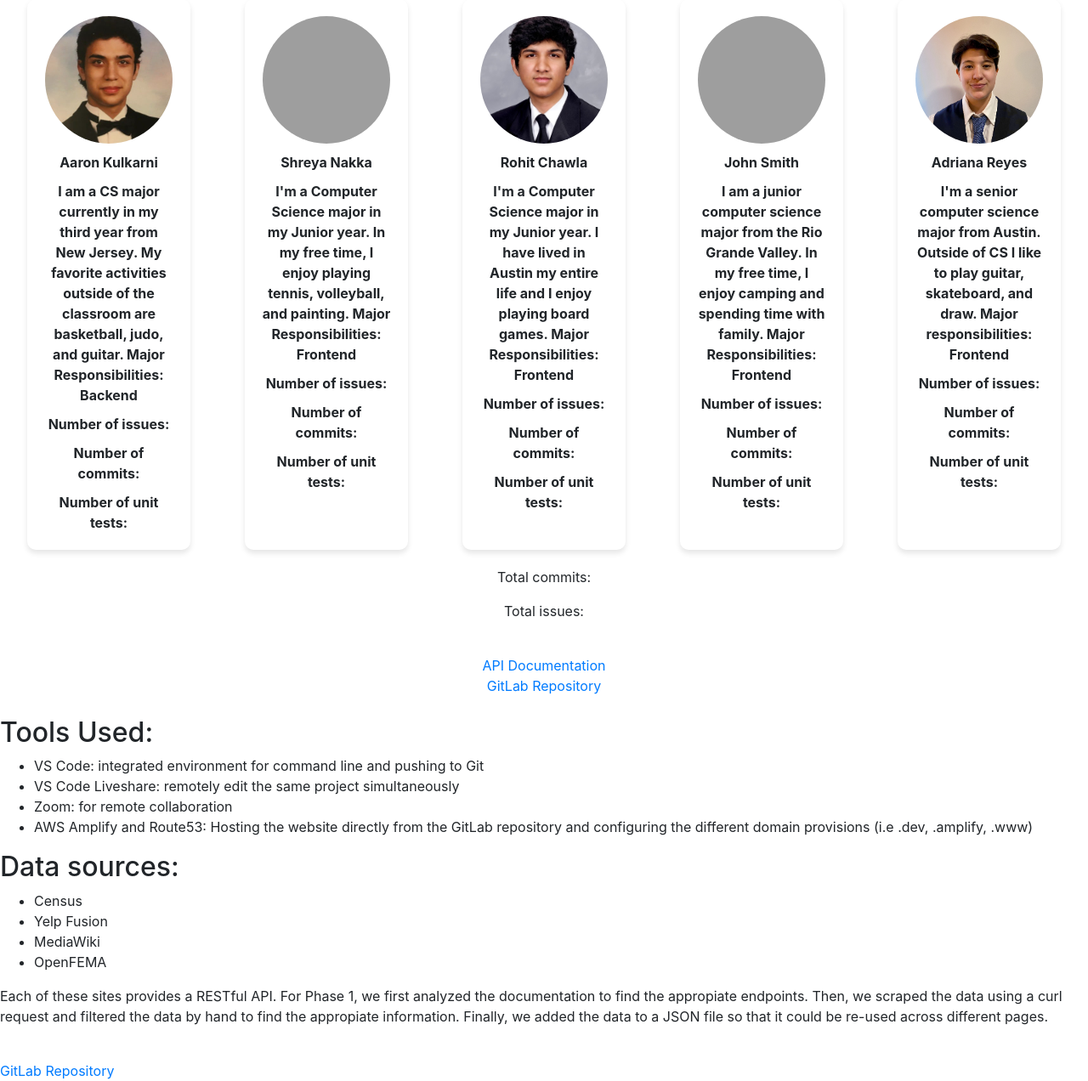
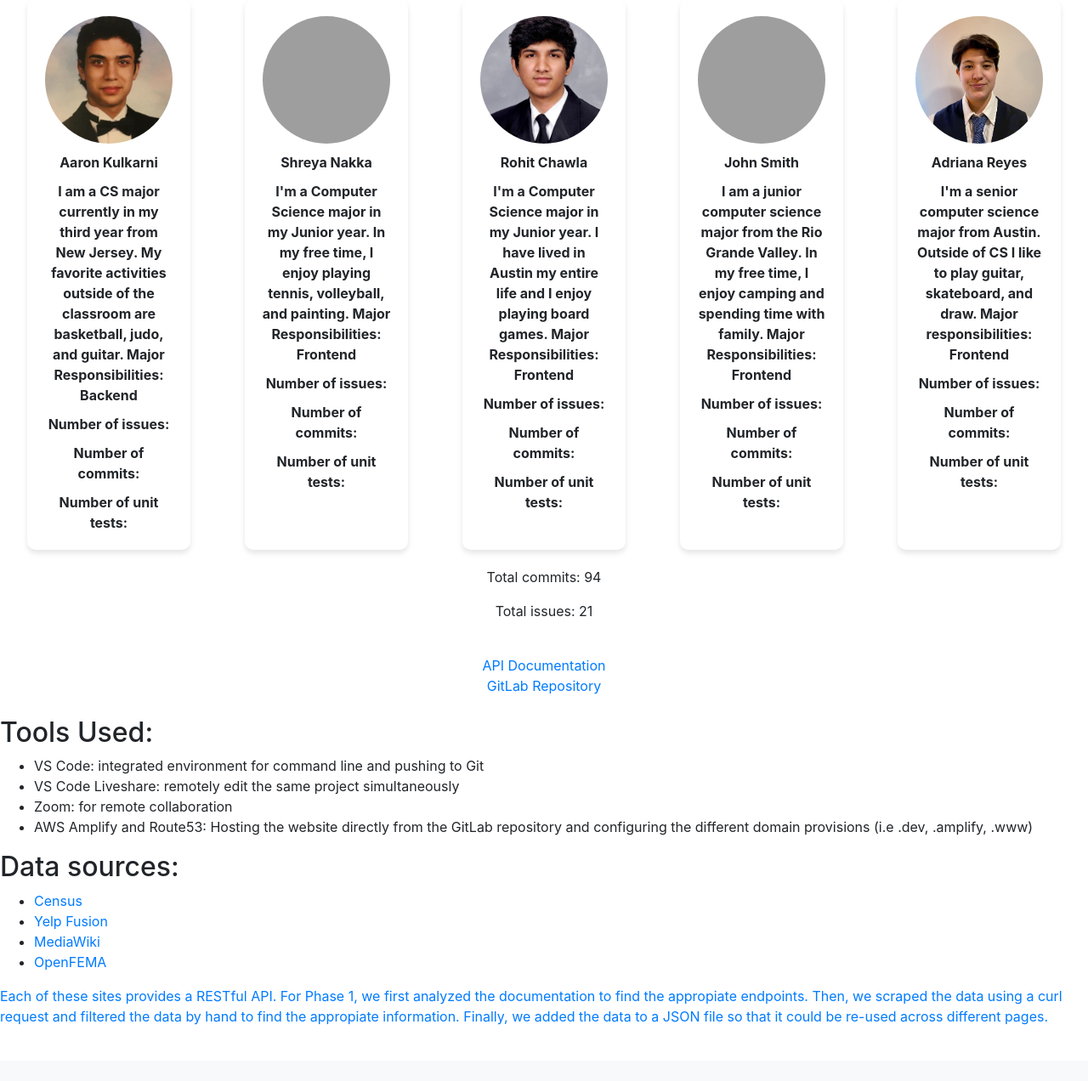
Before and after one commit to shreyanak/stormshelters, a Python web app: template templates/about.html in a window 1280 px wide. Shown: the part 293-1565 px from the top of the page at 85% size. After the commit the page ends 1499 px from the top, so only its background shows below. Run offline with Jinja, Linux system fonts and the light colour scheme; the template is opened without the code that fills it, so the values that code supplies are empty; grey boxes are pictures that could not be loaded.

Commit message:
Final about page information

```diff
--- a/templates/about.html
+++ b/templates/about.html
@@ -140,8 +140,8 @@
         </div>
     </div>
     <div class="statistics" style="justify-content: left;">
-        <p id="total-commits">Total commits: </p>
-        <p id="total-issues">Total issues: </p>
+        <p id="total-commits">Total commits: 94</p>
+        <p id="total-issues">Total issues: 21</p>
     </div>
     <!-- JavaScript for fetching and updating contributor data -->
     <script>
@@ -234,14 +234,13 @@
 
         <h2>Data sources:</h2>
         <ul>
-            <li a href="https://census.gov">Census</li>
-            <li a href="https://fusion.yelp.com">Yelp Fusion</li>
-            <li a href="https://www.mediawiki.org/wiki/API:Main_page">MediaWiki</li>
-            <li a href="https://www.fema.gov/about/reports-and-data/openfema">OpenFEMA</li>
+            <li><a href="https://census.gov">Census</li>
+            <li><a href="https://fusion.yelp.com">Yelp Fusion</li>
+            <li><a href="https://www.mediawiki.org/wiki/API:Main_page">MediaWiki</li>
+            <li><a href="https://www.fema.gov/about/reports-and-data/openfema">OpenFEMA</li>
         </ul>
         <p>Each of these sites provides a RESTful API. For Phase 1, we first analyzed the documentation to find the appropiate endpoints. Then, we scraped the data using a curl request and filtered the data by hand to find the appropiate information. Finally, we added the data to a JSON file so that it could be re-used across different pages.</p>
         <br>
-        <a href="https://gitlab.com/cs373-group5/stormshelters">GitLab Repository</a>
     </div>
 
 </body>
```
